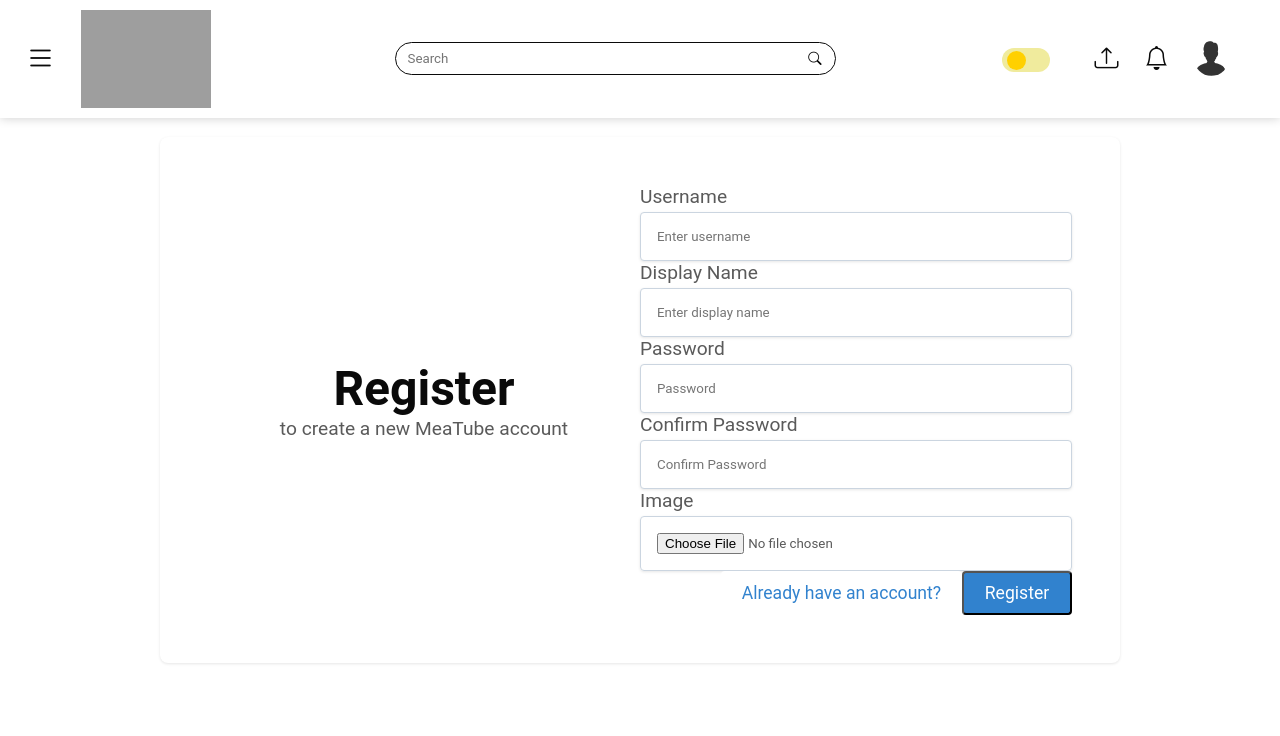
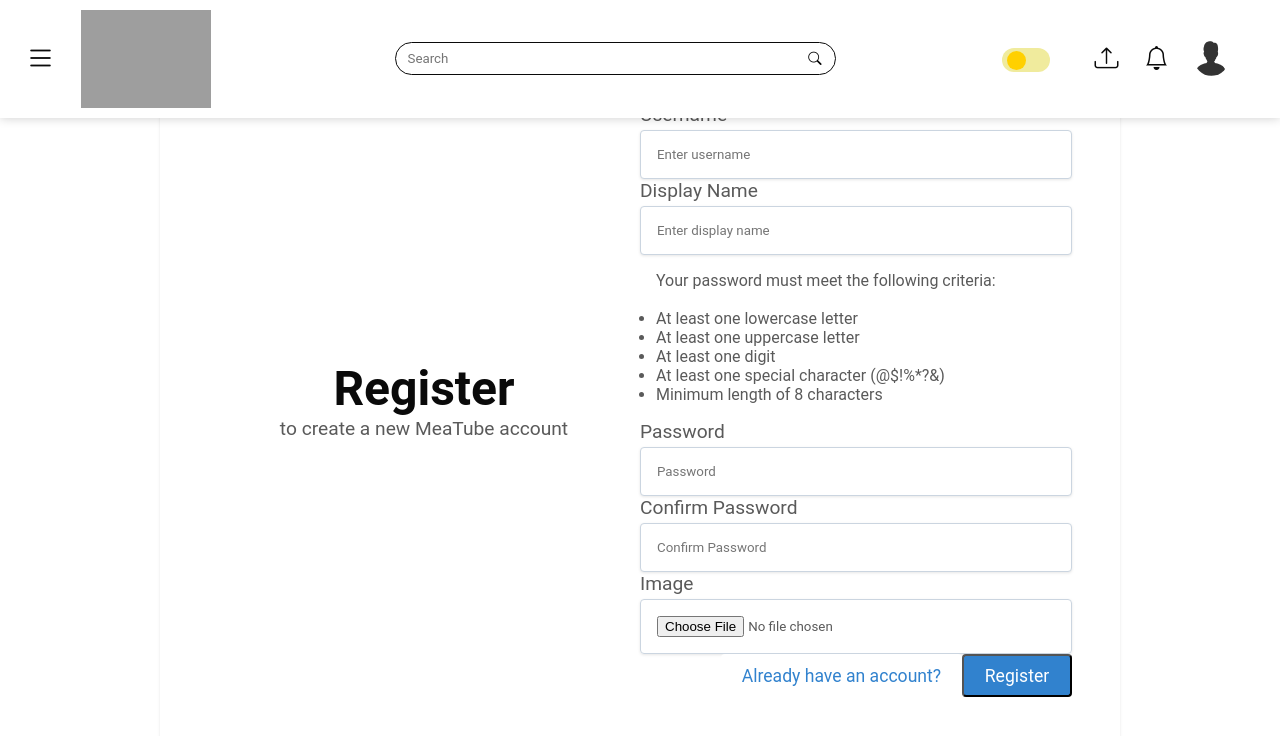
Before and after one commit to Oran-Zafrani/MeaTube-Web, a React (Create React App) app: page /Registration in a window 1280 px wide. Shown: the top 736 px of the page. Built offline with nearby package versions, Linux system fonts and the light colour scheme; grey boxes are pictures that could not be loaded.

Commit message:
updated password regex and added password description

```diff
--- a/src/Pages/Register/Registration.css
+++ b/src/Pages/Register/Registration.css
@@ -130,3 +130,9 @@
   font-size: 1.1rem;
 
 }
+
+.password-desc {
+  color: var(--secondary-text-color);
+  font-size: 16px;
+  margin: 16px;
+}
--- a/src/Pages/Register/Registration_Screen.js
+++ b/src/Pages/Register/Registration_Screen.js
@@ -57,8 +57,10 @@
       return;
     }
 
-    if (password.length < 8 || !/\d/.test(password) || !/[a-zA-Z]/.test(password)) {
-      alert("Password must be at least 8 characters long and contain both letters and numbers!");
+    const passwordRegex = /^(?=.*[a-z])(?=.*[A-Z])(?=.*\d)(?=.*[@$!%*?&])[A-Za-z\d@$!%*?&]{8,}$/;
+
+    if (!passwordRegex.test(password)) {
+      alert("Password is not too complex! please choose another password according to password details");
       return;
     }
 
@@ -119,7 +121,15 @@
           <Form.Label className="block text-sm font-medium text-zinc">Display Name</Form.Label>
           <Form.Control type="text" value={displayName} onChange={e => setDisplayName(e.target.value)} className="input-field" placeholder="Enter display name" />
         </Form.Group>
-
+          <div className='password-desc'><p>Your password must meet the following criteria:</p><br></br>
+            <ul>
+              <li>At least one lowercase letter</li>
+              <li>At least one uppercase letter</li>
+              <li>At least one digit</li>
+              <li>At least one special character (@$!%*?&)</li>
+              <li>Minimum length of 8 characters</li>
+            </ul>
+          </div>
         <Form.Group className="mb-4">
           <Form.Label className="block text-sm font-medium text-zinc">Password</Form.Label>
           <Form.Control type="password" value={password} onChange={e => setPassword(e.target.value)} className="input-field" placeholder="Password" />
```
